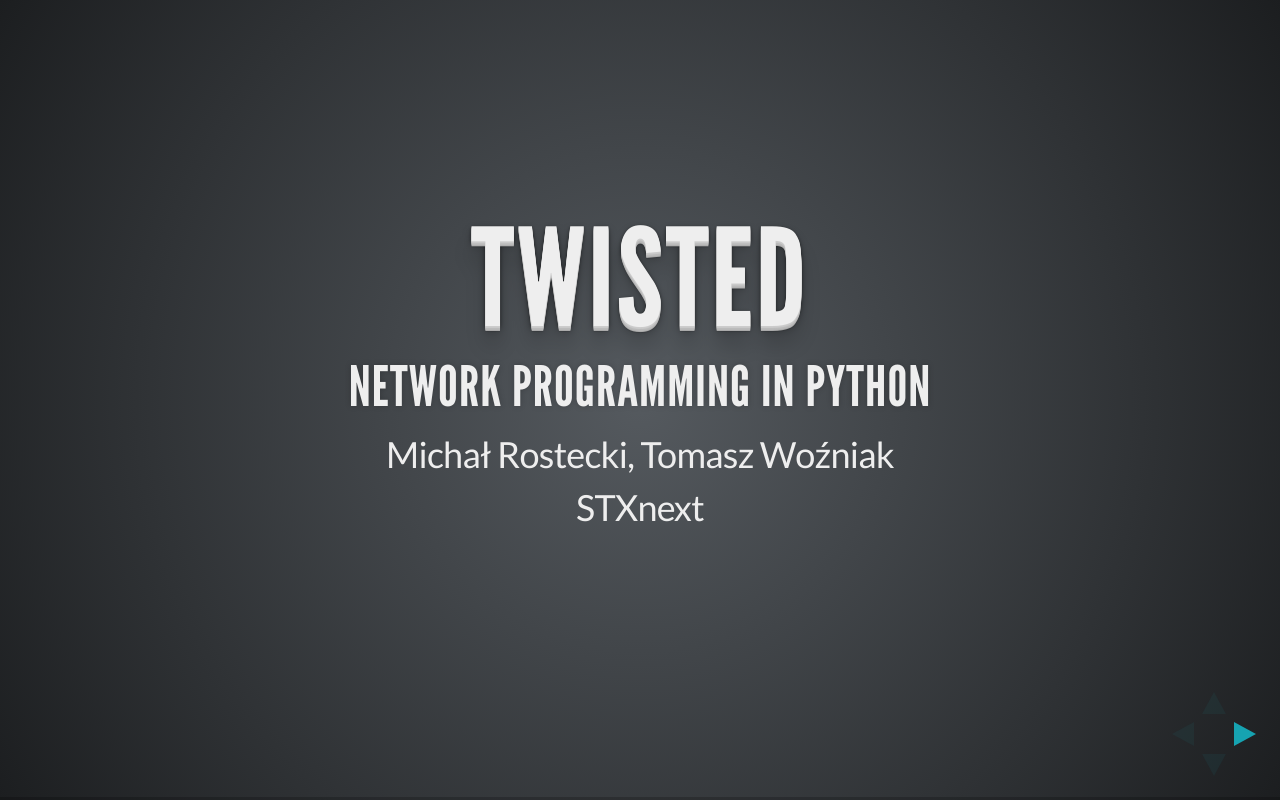
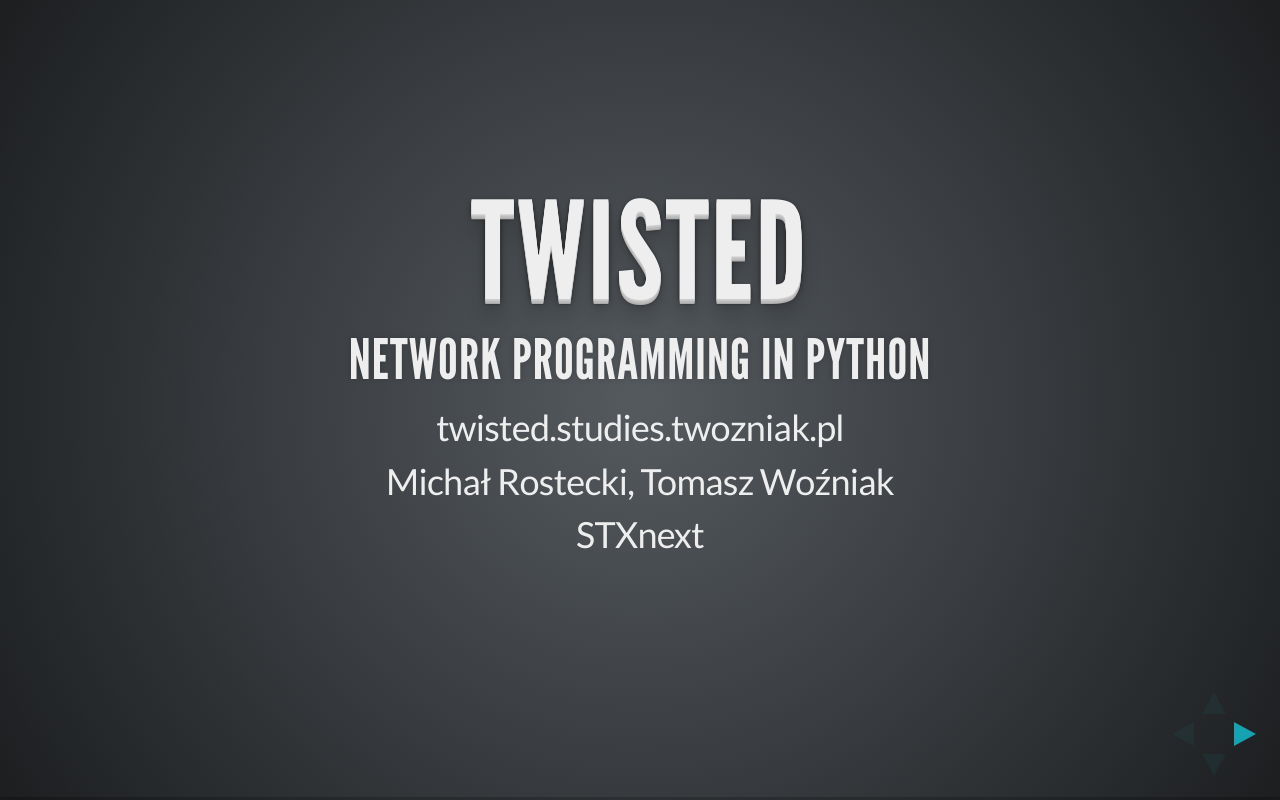
Before and after one commit to tomaszwozniak/twisted-playground, a website: page presentation/index.html in a window 1280 px wide. Drawn offline with Linux system fonts and the light colour scheme.

Commit message:
url in presentation

```diff
--- a/presentation/index.html
+++ b/presentation/index.html
@@ -39,6 +39,7 @@
 				<section>
 					<h1>Twisted</h1>
 					<h3>Network programming in Python</h3>
+                    <p>twisted.studies.twozniak.pl</p>
                     <p>Michał Rostecki, Tomasz Woźniak</p>
                     <p>STXnext</p>
 				</section>
```
